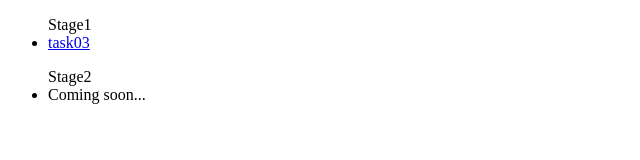
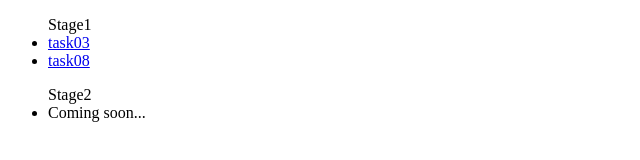
Before and after one commit to perhat/ife, a plain HTML site: page index.html in a window 1280 px wide. Shown: the whole page, without its empty margins (0-640 px from the left). Drawn offline with Linux system fonts and the light colour scheme.

Commit message:
更新demo首页

```diff
--- a/index.html
+++ b/index.html
@@ -9,6 +9,7 @@
 <body>
   <ul>Stage1
     <li><a href="stage01/task03/index.html">task03</a></li>
+    <li><a href="stage01/task08/index.html">task08</a></li>
   </ul>
   <ul>Stage2
     <li>Coming soon...</li>
```
